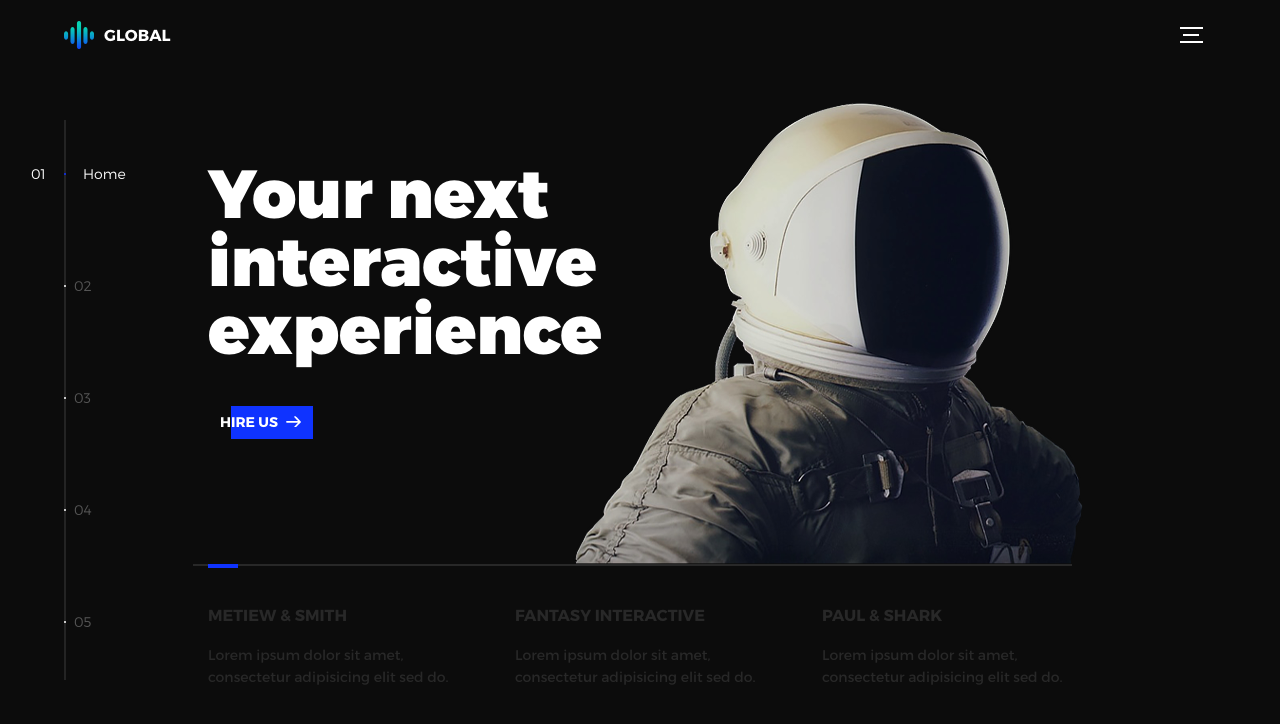
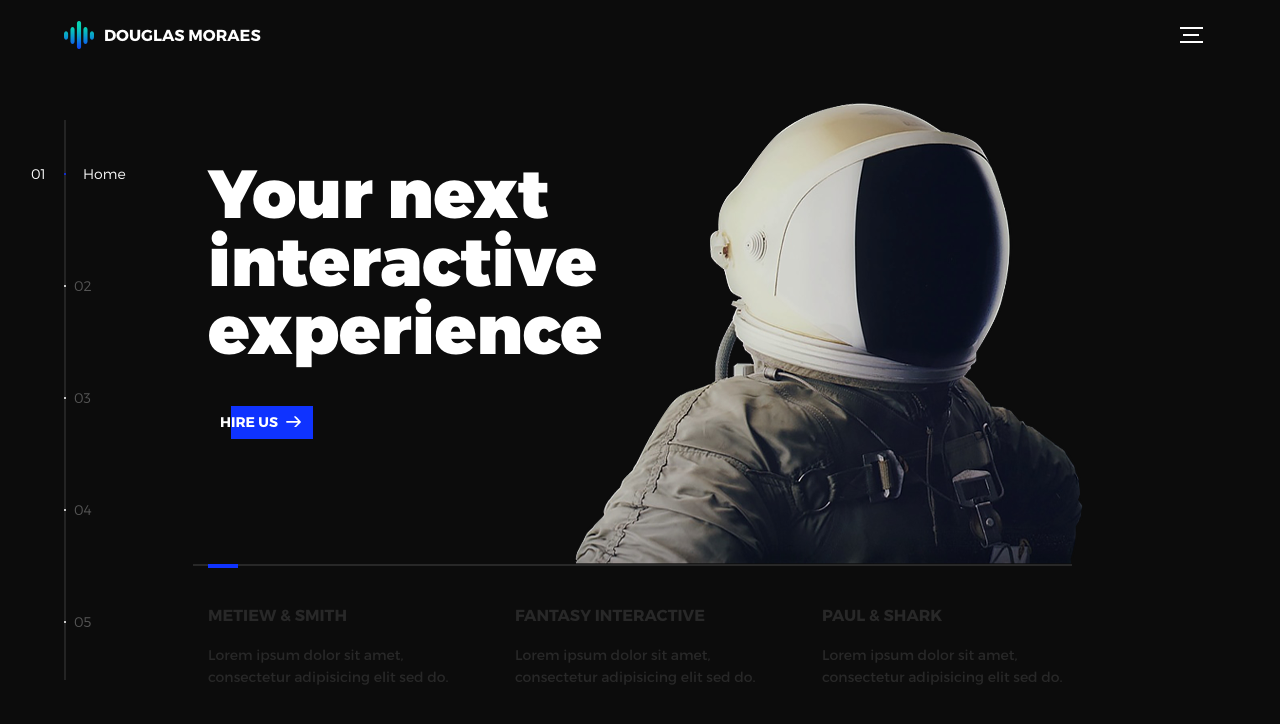
Before and after one commit to tiquinhonew/douglasmoraes, a plain HTML site: page index.html in a window 1280 px wide. Drawn offline with nearby package versions, Linux system fonts and the light colour scheme.

Commit message:
Update index.html

```diff
--- a/index.html
+++ b/index.html
@@ -15,7 +15,7 @@
 <!-- notification for small viewports and landscape oriented smartphones -->
 <div class="device-notification">
   <a class="device-notification--logo" href="#0">
-    <img src="assets/img/logo.png" alt="Global">
+    <img src="assets/img/logo.png" alt="Logo DAM">
     <p>Douglas Moraes</p>
   </a>
   <p class="device-notification--message">Global has so much to offer that we must request you orient your device to portrait or find a larger screen. You won't be disappointed.</p>
@@ -27,8 +27,8 @@
       <div class="l-wrapper">
         <header class="header">
           <a class="header--logo" href="#0">
-            <img src="assets/img/logo.png" alt="Global">
-            <p>Global</p>
+            <img src="assets/img/logo.png" alt="Logo DAM">
+            <p>Douglas Moraes</p>
           </a>
           <button class="header--cta cta">Hire Us</button>
           <div class="header--nav-toggle">
```
